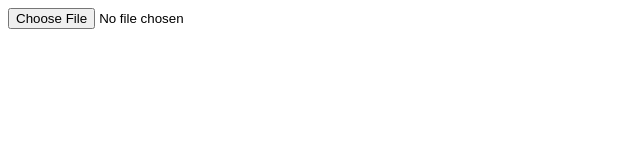
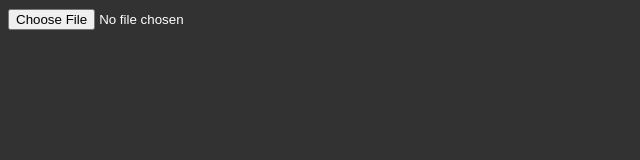
Before and after one commit to AGarofalo4544/CSEC_302_Demo, a website with bundled scripts: page src/index.html in a window 1280 px wide. Shown: the whole page, without its empty margins (0-640 px from the left). Built offline with nearby package versions, Linux system fonts and the light colour scheme.

Commit message:
Update html, Create CSS
07:18 PM, 11/19/2023 - Alexander Garofalo

Added style.css to HTML.

```diff
--- a/src/index.html
+++ b/src/index.html
@@ -4,6 +4,7 @@
         <title>Prototype Pollution</title>
         <meta charset="UTF-8">
         <meta name="viewport" content="width=device-width, initial-scale=1.0">
+        <link rel="stylesheet" href="./style.css">
         <script src="./protoPollution.js" type="text/javascript" defer></script>
     </head>
     <body>
--- /dev/null
+++ b/src/style.css
@@ -0,0 +1,8 @@
+html
+{
+    background-color: rgb(50, 50, 50);
+
+    font-family: 'Courier New', Courier, monospace;
+    color: white;
+    font-size: 14pt;
+}
```
